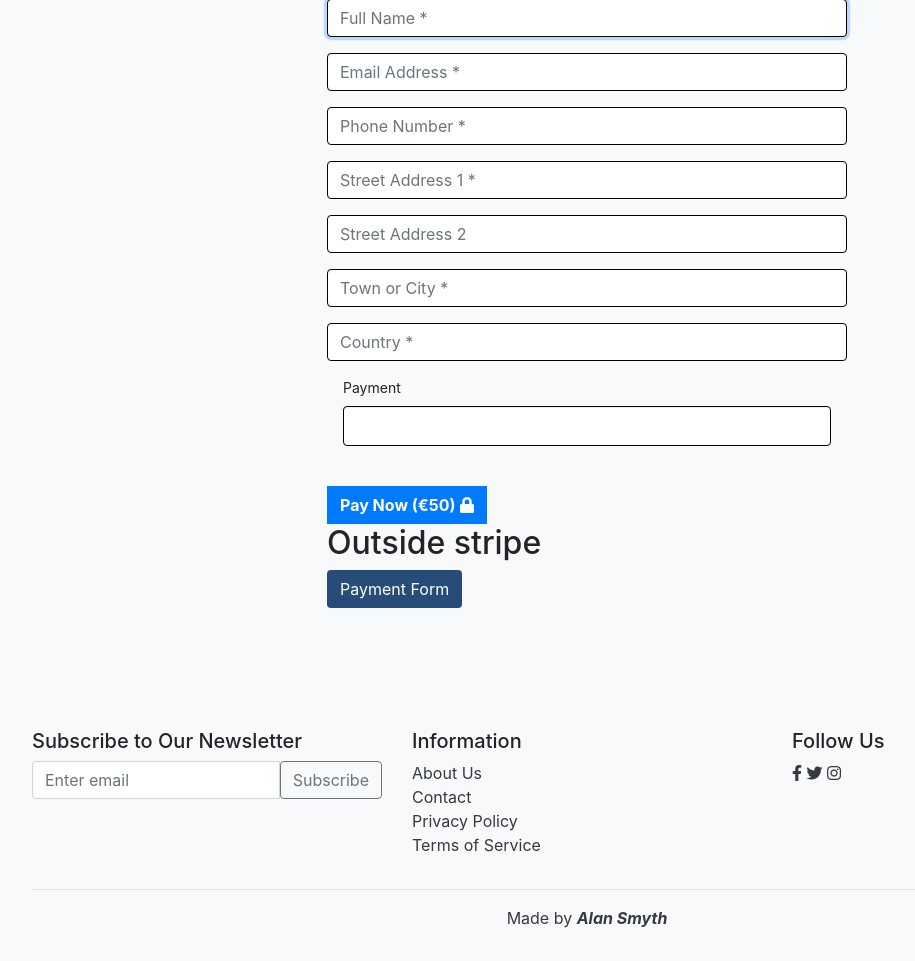
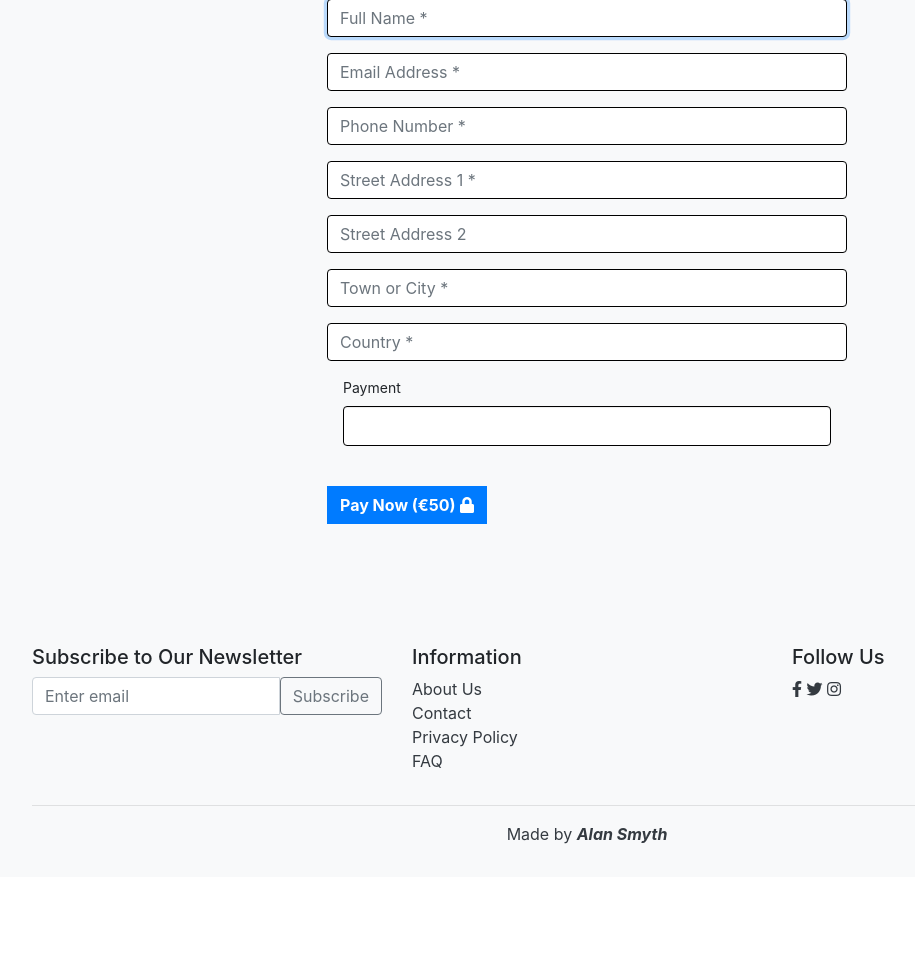
Before and after one commit to AlanSmythDeaf/deafweb, a Django app: page /checkout/ in a window 1280 px wide. Shown: the part 239-1200 px from the top of the page, without its empty margins (53-968 px from the left). After the commit the page ends 1083 px from the top, so only its background shows below. Run offline with Django 3.2, Linux system fonts and the light colour scheme; some libraries are stand-ins or nearby versions.

Commit message:
Add FAQ in fotter at  base and connect to about in body section

```diff
--- a/checkout/templates/checkout/checkout.html
+++ b/checkout/templates/checkout/checkout.html
@@ -29,9 +29,9 @@
                                 <i class="fas fa-lock"></i>
                             </span>
                         </button>
-                        <h2>Outside stripe</h2>
+                        <!--<h2>Outside stripe</h2>
                         <div id="checkout-button-container">
-                            <a href="https://buy.stripe.com/test_aEU01TbbCaHkeek144" class="btn btn-submit" target="_blank">Payment Form</a>
+                            <a href="https://buy.stripe.com/test_aEU01TbbCaHkeek144" class="btn btn-submit" target="_blank">Payment Form</a> -->
                         </div>
                     </form>
                 </div>
--- a/static/js/stripe_elements.js
+++ b/static/js/stripe_elements.js
@@ -27,6 +27,10 @@ var style = {
     }
 };
 
+// Create an instance of the card Element.
+var card = elements.create('card', { style: style });
+
+// Add an instance of the card Element into the `card-element` div.
 card.mount('#card-element');
 
 // Handle realtime validation errors on the card element
--- a/templates/base.html
+++ b/templates/base.html
@@ -99,7 +99,7 @@
               <li><a href="{% url 'about' %}" class="text-dark">About Us</a></li>
               <li><a href="{% url 'contact' %}" class="text-dark">Contact</a></li>
               <li><a href="#" class="text-dark">Privacy Policy</a></li>
-              <li><a href="#" class="text-dark">Terms of Service</a></li>
+              <li><a href="{% url 'about' %}#faq" class="text-dark">FAQ</a></li>
             </ul>
           </div>
 
```
Also changed, not shown: about/templates/about/about.html (+13 -0 lines).
